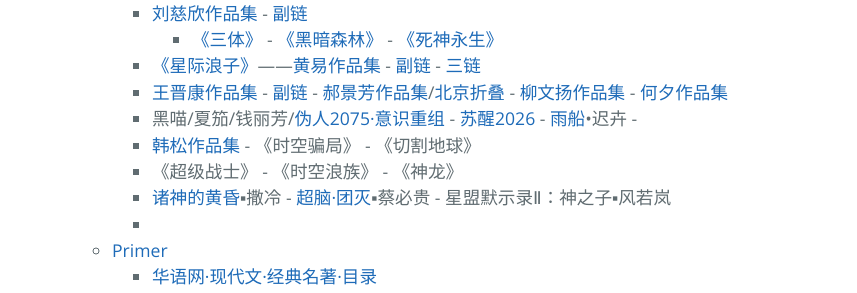
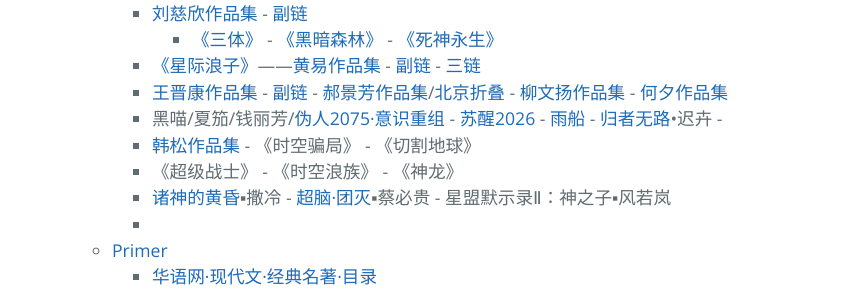
Before and after one commit to AmbroseRen/test, a Jekyll site: the page built from Library/BookListsOne.md, in a window 1280 px wide and 900 px high, scrolled down 5786 px. Shown: the part 154-447 px from the top of the window, without its empty margins (192-1049 px from the left). Built offline with Jekyll 4.4.1, drawn with Linux system fonts in a browser that asks for light colours; our own code applies the rules of GitHub Pages for plain Markdown files; the repository's description, which GitHub fills in, is left out.

Commit message:
Update BookListsOne.md

```diff
--- a/Library/BookListsOne.md
+++ b/Library/BookListsOne.md
@@ -312,7 +312,7 @@
                     </li>
                     <li><a href="http://www.huangyixiaoshuo.com/0/499/">《星际浪子》</a>——<a href="http://www.huangyixiaoshuo.com/author/499/">黄易作品集</a> - <a href="https://www.kanunu8.com/files/writer/187.html">副链</a>  -  <a href="http://huangyi.zuopinj.com/">三链</a></li>
 		    <li><a href="https://www.kanunu8.com/files/writer/6619.html">王晋康作品集</a> - <a href="http://wangjinkang.zuopinj.com/">副链</a> - <a href="http://www.00txt.com/zuojia/haojingfang/">郝景芳作品集</a>/<a href="https://www.kunnu.com/zhedie/">北京折叠</a> - <a href="https://www.kanunu8.com/files/writer/6562.html">柳文扬作品集</a> - <a href="https://www.kanunu8.com/files/writer/6561.html">何夕作品集</a></li>
-		    <li>黑喵/夏笳/钱丽芳/<a href="https://hao9088.com/txt/11101.html">伪人2075·意识重组</a> - <a href="https://www.99csw.com/article/11990.htm">苏醒2026</a> - <a href="https://9.guozhi.org/article/10764.htm">雨船</a>•迟卉 - <a href=""></a></li>
+		    <li>黑喵/夏笳/钱丽芳/<a href="https://hao9088.com/txt/11101.html">伪人2075·意识重组</a> - <a href="https://www.99csw.com/article/11990.htm">苏醒2026</a> - <a href="https://9.guozhi.org/article/10764.htm">雨船</a> - <a href="https://www.sto.cx/book-27479-1.html">归者无路</a>•迟卉 - <a href=""></a></li>
                     <li><a href="https://www.kanunu8.com/files/writer/6492.html">韩松作品集</a> - 《时空骗局》 - 《切割地球》</li>
 		    <li>《超级战士》 - 《时空浪族》 - 《神龙》</li>
                     <li><a href="https://m.9txs.org/book/68246/0_1/">诸神的黄昏</a>▪撒冷 - <a href="https://www.52shuku.vip/kongbulingyi/hr66.html">超脑·团灭</a>▪蔡必贵 - 星盟默示录Ⅱ：神之子▪风若岚</li>
```
